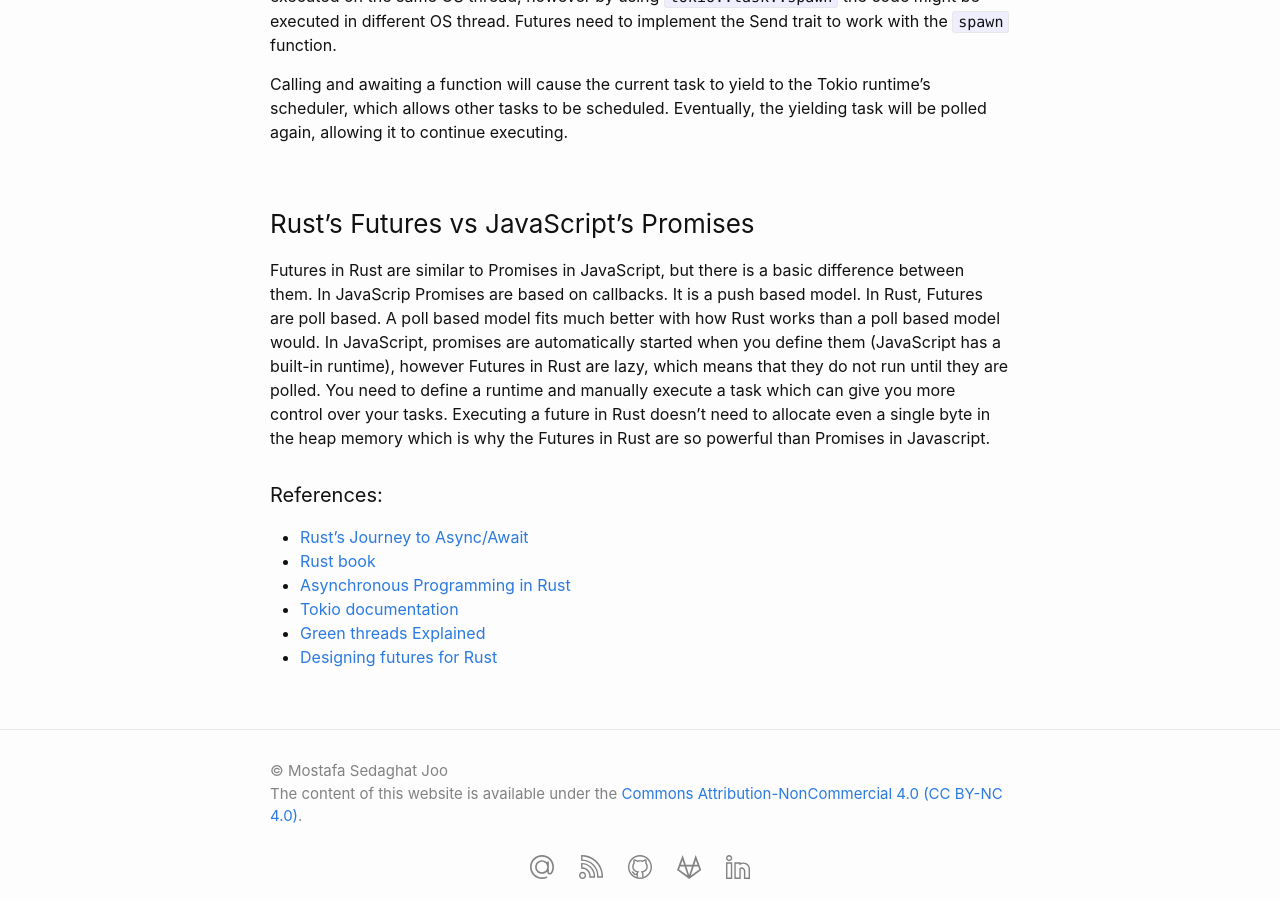
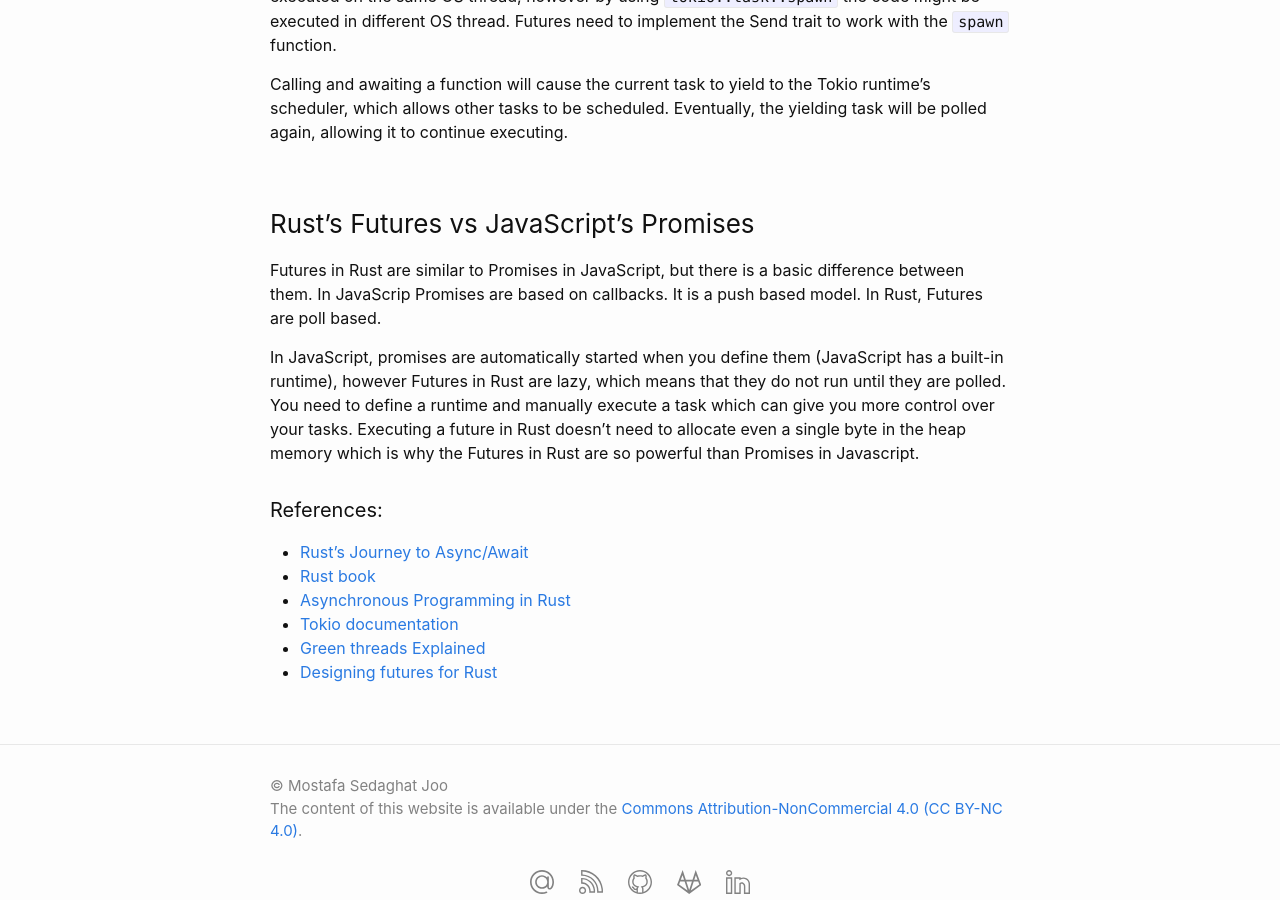
Before and after one commit to b00f/b00f.github.io, a Jekyll site: the page built from _posts/2020-05-07-future_explained.markdown, in a window 1280 px wide and 900 px high, scrolled down 2627 px. Built offline with Jekyll 4.4.1, drawn with Linux system fonts in a browser that asks for light colours.

Commit message:
Updating rust future doc

```diff
--- a/_posts/2020-05-07-future_explained.markdown
+++ b/_posts/2020-05-07-future_explained.markdown
@@ -82,7 +82,9 @@ Calling and awaiting a function will cause the current task to yield to the Toki
 
 ### Rust’s Futures vs JavaScript’s Promises
 
-Futures in Rust are similar to Promises in JavaScript, but there is a basic difference between them. In JavaScrip Promises are based on callbacks. It is a push based model. In Rust, Futures are poll based. A poll based model fits much better with how Rust works than a poll based model would. In JavaScript, promises are automatically started when you define them (JavaScript has a built-in runtime), however Futures in Rust are lazy, which means that they do not run until they are polled. You need to define a runtime and manually execute a task which can give you more control over your tasks. Executing a future in Rust doesn't need to allocate even a single byte in the heap memory which is why the Futures in Rust are so powerful than Promises in Javascript.
+Futures in Rust are similar to Promises in JavaScript, but there is a basic difference between them. In JavaScrip Promises are based on callbacks. It is a push based model. In Rust, Futures are poll based.
+
+In JavaScript, promises are automatically started when you define them (JavaScript has a built-in runtime), however Futures in Rust are lazy, which means that they do not run until they are polled. You need to define a runtime and manually execute a task which can give you more control over your tasks. Executing a future in Rust doesn't need to allocate even a single byte in the heap memory which is why the Futures in Rust are so powerful than Promises in Javascript.
 
 #### References:
 
```
